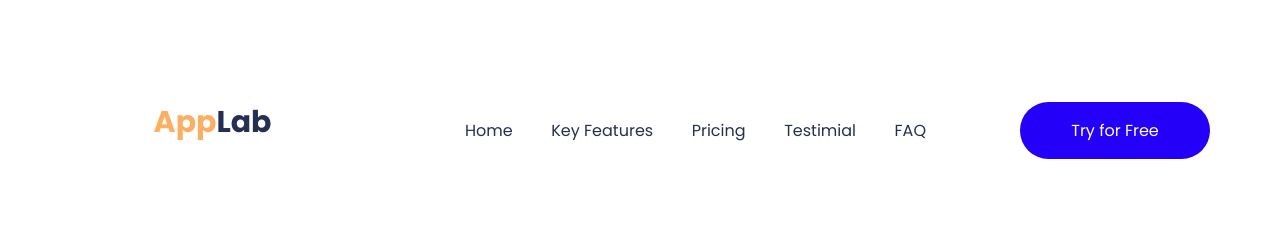
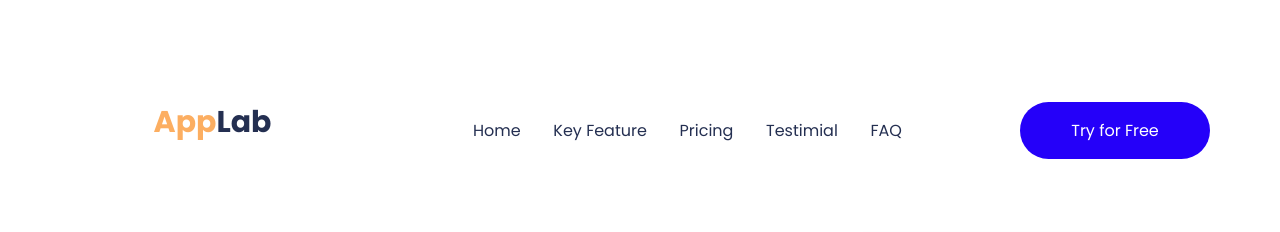
Before and after one commit to skripchak/applab, a PHP site: page / in a window 1280 px wide. Shown: the top 232 px of the page. Run offline with PHP 8.4, Linux system fonts and the light colour scheme; some libraries are stand-ins or nearby versions.

Commit message:
Remade navbar

```diff
--- a/assets/css/main.css
+++ b/assets/css/main.css
@@ -3,6 +3,8 @@
   margin: auto; }
   header .row {
     align-items: center; }
+    header .row .menu_navbar {
+      margin: auto; }
     header .row ul, header .row li {
       padding: 0;
       margin: 0;
@@ -14,8 +16,6 @@
         font-size: 1rem;
         color: #242f51; }
     header .row .btn {
-      padding: 0;
-      margin: 0;
       width: 170px;
       height: 57px;
       border-radius: 29px;
@@ -29,9 +29,7 @@
       font-weight: 700;
       font-family: Poppins, sans-serif;
       font-size: 1.875rem;
-      color: #242f51;
-      padding: 0;
-      margin: 0; }
+      color: #242f51; }
       header .row .logo .orange {
         color: #fcae61; }
 
--- a/index.html
+++ b/index.html
@@ -19,50 +19,34 @@
                 <p class="orange">App</p>
                 <p>Lab</p>
             </div>
-            <div class="col-6 ml-auto d-lg-flex d-none">
-                <nav class="nav">
-                    <ul class="menu d-flex justify-content-between">
-                        <li class="#">
-                            <a href="#">Home</a>
+            <div class="menu_navbar col-12 col-sm-6 justify-content-center d-flex">
+                <nav class="nav navbar navbar-expand-lg navbar-light">
+                    <button class="navbar-toggler" type="button" data-toggle="collapse" data-target="#navbarNav"
+                            aria-controls="navbarNav" aria-expanded="false" aria-label="Toggle navigation">
+                        <span class="navbar-toggler-icon"></span>
+                    </button>
+                    <div class="collapse navbar-collapse" id="navbarNav">
+                        <ul class="menu d-flex justify-content-between flex-column flex-lg-row">
+                            <li class="nav-item active">
+                                <a href="#" class="nav-link">Home</a>
                             </li>
-                        <li class="#">
-                            <a href="#">Key Features</a>
+                            <li class="nav-item">
+                                <a href="#" class="nav-link">Key Feature</a>
                             </li>
-                        <li class="#">
-                            <a href="#">Pricing</a>
+                            <li class="nav-item">
+                                <a href="#" class="nav-link">Pricing</a>
                             </li>
-                        <li class="#">
-                            <a href="#">Testimial</a>
+                            <li class="nav-item">
+                                <a href="#" class="nav-link">Testimial</a>
                             </li>
-                        <li class="#">
-                            <a href="#">FAQ</a>
-                        </li>
-                    </ul>
-                </nav>
-            </div>
-            <div class="menu-toggle col-12 col-sm-3 d-flex d-lg-none justify-content-center">
-                <button class="btn btn-toggle dropdown-toggle" data-toggle="dropdown">Menu</button>
-                <div class="dropdown-menu">
-                    <ul class="menu d-flex justify-content-between flex-column">
-                        <li class="dropdown-item">
-                            <a href="#">Home</a>
-                        </li>
-                        <li class="dropdown-item">
-                            <a href="#">Key Features</a>
-                        </li>
-                        <li class="dropdown-item">
-                            <a href="#">Pricing</a>
-                        </li>
-                        <li class="dropdown-item">
-                            <a href="#">Testimial</a>
-                        </li>
-                        <li class="dropdown-item">
-                            <a href="#">FAQ</a>
+                            <li class="nav-item">
+                                <a href="#" class="nav-link">FAQ</a>
                             </li>
                         </ul>
                     </div>
+                </nav>
             </div>
-            <button class="btn col-lg-2">Try for Free</button>
+            <button class="btn col-lg-2 col-sm-3">Try for Free</button>
         </div>
     </div>
 </header>
@@ -644,7 +628,11 @@
 </footer>
 
 
-<script src="https://code.jquery.com/jquery-3.5.1.slim.min.js" integrity="sha384-DfXdz2htPH0lsSSs5nCTpuj/zy4C+OGpamoFVy38MVBnE+IbbVYUew+OrCXaRkfj" crossorigin="anonymous"></script>
-<script src="https://cdn.jsdelivr.net/npm/bootstrap@4.6.0/dist/js/bootstrap.bundle.min.js" integrity="sha384-Piv4xVNRyMGpqkS2by6br4gNJ7DXjqk09RmUpJ8jgGtD7zP9yug3goQfGII0yAns" crossorigin="anonymous"></script>
+<script src="https://code.jquery.com/jquery-3.5.1.slim.min.js"
+        integrity="sha384-DfXdz2htPH0lsSSs5nCTpuj/zy4C+OGpamoFVy38MVBnE+IbbVYUew+OrCXaRkfj"
+        crossorigin="anonymous"></script>
+<script src="https://cdn.jsdelivr.net/npm/bootstrap@4.6.0/dist/js/bootstrap.bundle.min.js"
+        integrity="sha384-Piv4xVNRyMGpqkS2by6br4gNJ7DXjqk09RmUpJ8jgGtD7zP9yug3goQfGII0yAns"
+        crossorigin="anonymous"></script>
 </body>
 </html>
--- /dev/null
+++ b/jquery.js
@@ -0,0 +1 @@
+//text() show('') hide('') изменить текст  показать текст  скрыть текст
--- a/scss/components/header.scss
+++ b/scss/components/header.scss
@@ -4,6 +4,9 @@ header {
   .row {
     align-items: center;
 
+    .menu_navbar{
+      margin: auto;
+    }
 
     ul, li, {
       @include pm;
@@ -19,7 +22,6 @@ header {
     }
 
     .btn {
-      @include pm;
       width: 170px;
       height: 57px;
       border-radius: 29px;
@@ -38,7 +40,6 @@ header {
     .logo {
       font-weight: 700;
       @include font(1.875rem, Poppins, #242f51);
-      @include pm;
 
       .orange {
         color: #fcae61;
@@ -68,7 +69,8 @@ header {
   header{
     .row{
       .btn{
-          margin: 8px auto;
+         margin: 8px auto;
+        //margin: auto;
       }
     }
   }
```
Lines whose indentation alone changed are shown as unchanged.
